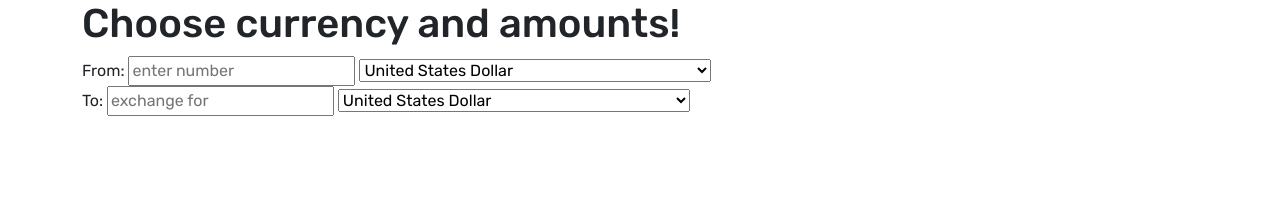
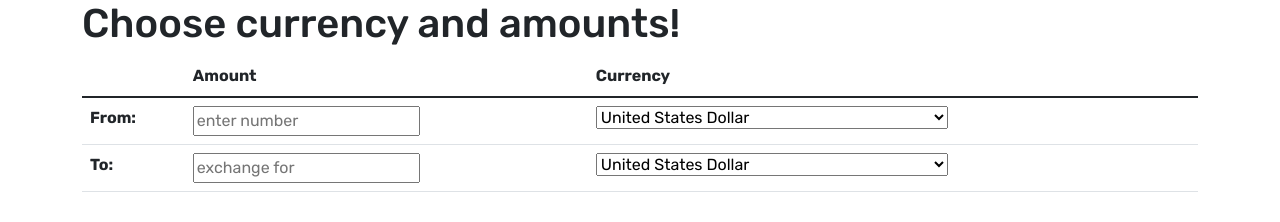
Before and after one commit to a-shevlin/currency-exchanger, a website built with webpack: page src/index.html in a window 1280 px wide. Built offline with nearby package versions, Linux system fonts and the light colour scheme.

Commit message:
update inputs and options to fit in table.

```diff
--- a/src/index.html
+++ b/src/index.html
@@ -6,14 +6,19 @@
 <body>
   <div class="container text justify-content-center">
     <h1>Choose currency and amounts!</h1>
-    <div class="rate">
-      <h6>1 <span id="exchangeFromCurrency"></span> equals:</h6>
-      <h4><span id="exchangeToAmount"></span> <span id="exchangeToCurrency"></span></h4>
-      <p id="time"></p>
-    </div>
-    <label for="currencyFrom">From:</label>
-    <input class="currencyChange" id="amount" type="number" placeholder="enter number" required>
-    <select class="currencyChange" id="currencyFrom">
+    <table class="table table-hover">
+      <thead>
+        <tr>
+          <th></th>
+          <th>Amount</th>
+          <th>Currency</th>
+        </tr>
+      </thead>
+      <tbody>
+        <tr>
+          <th scope="row">From:</th>
+          <td><input class="currencyChange" id="amount" type="number" placeholder="enter number" required></td>
+          <td><select class="currencyChange" id="currencyFrom">
             <option value="USD">United States Dollar</option>
             <option value="AFN">Afghan Afghani</option>
             <option value="ALL">Albania Lek</option>
@@ -174,11 +179,12 @@
             <option value="ZMW">Zambian Kwacha</option>
             <option value="ZWL">Zimbabwean Dollar</option>
             <option value="AED">United Arab Emirates Dirhan</option>
-    </select>
-    <br>
-    <label for="currencyTo">To:</label>
-    <input id="amountTo" type="number" placeholder="exchange for" readonly>
-    <select class="currencyChange" id="currencyTo">
+          </select></td>
+        </tr>
+        <tr>
+          <th scope="row">To:</th>
+          <td><input id="amountTo" type="number" placeholder="exchange for" readonly></td>
+          <td><select class="currencyChange" id="currencyTo">
             <option value="USD">United States Dollar</option>
             <option value="AFN">Afghan Afghani</option>
             <option value="ALL">Albania Lek</option>
@@ -339,9 +345,17 @@
             <option value="ZMW">Zambian Kwacha</option>
             <option value="ZWL">Zimbabwean Dollar</option>
             <option value="AED">United Arab Emirates Dirhan</option>
-    </select>
+          </select></td>
+        </tr>
+      </tbody>
+    </table>
   </div>
   <div class="container">
+    <div class="rate">
+      <h6>1 <span id="exchangeFromCurrency"></span> equals:</h6>
+      <h4><span id="exchangeToAmount"></span> <span id="exchangeToCurrency"></span></h4>
+      <p id="time"></p>
+    </div>
     <div class="returnError"></div>
   </div>
 </body>
```
Lines whose indentation alone changed are shown as unchanged.
